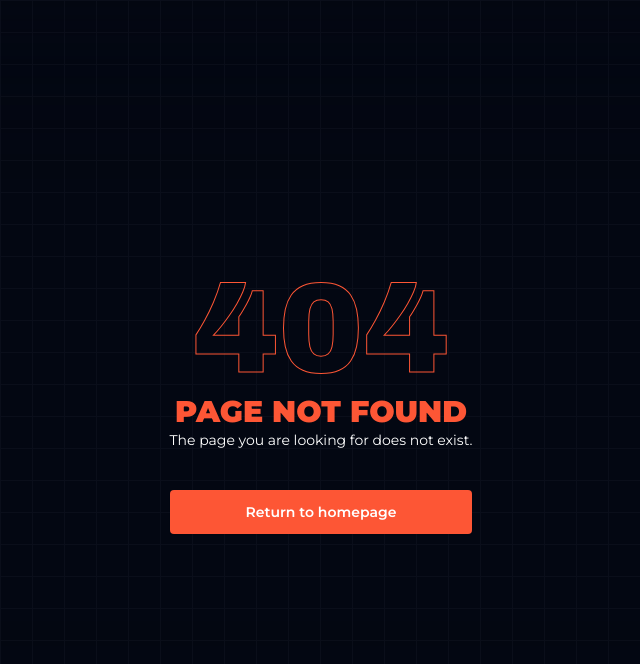
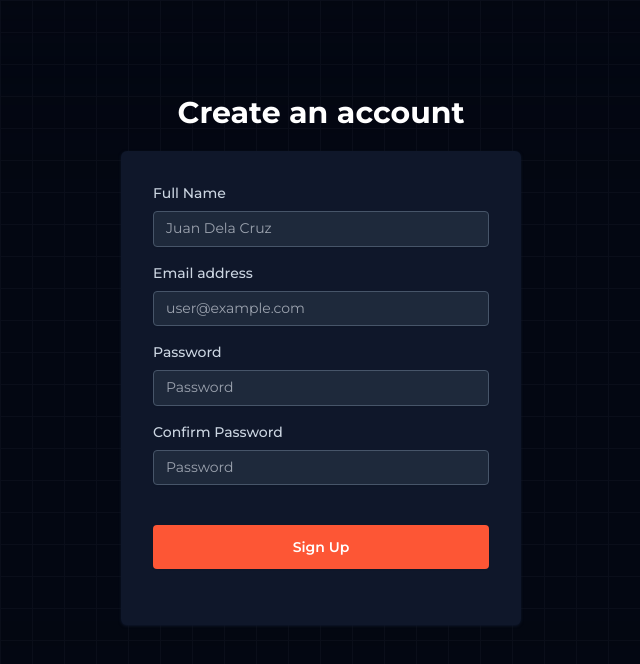
Before and after one commit to jvgervacio/pyro-webapp, a React (Vite) app: page /signup in a window 1280 px wide. Before the commit this address had no page. Shown: the top 664 px of the page, without its empty margins (319-959 px from the left). Built offline with nearby package versions, Linux system fonts and the light colour scheme; what tailwindcss-animation-delay would draw is missing.

Commit message:
added track page and other minor changes

```diff
--- a/package.json
+++ b/package.json
@@ -10,12 +10,15 @@
   },
   "dependencies": {
     "@react-icons/all-files": "^4.1.0",
+    "dotenv": "^16.0.3",
+    "firebase": "^9.19.0",
     "react": "^18.2.0",
     "react-dom": "^18.2.0",
     "react-icons": "^4.8.0",
     "react-map-gl": "^7.0.21",
     "react-redux": "^8.0.5",
     "react-router-dom": "^6.10.0",
+    "redux": "^4.2.1",
     "sass": "^1.60.0",
     "tailwindcss-animation-delay": "^1.0.7"
   },
--- a/src/components/navbar.tsx
+++ b/src/components/navbar.tsx
@@ -15,7 +15,7 @@ const Navbar: React.FC<{selected_index:number}> = (props) => {
           nav_items.map((item, index) => <Link className={"px-5 py-2 text-center w-max hover:text-orange-4001"} to={item.link}>{item.title}</Link>)
         }
         </section>
-        <Link className="px-10 py-2 text-sm font-semibold text-center text-white transition-all duration-200 rounded shadow-sm w-min bg-portland_orange hover:brightness-125" to="/login">Login</Link>
+        <Link className="px-10 py-2 text-sm font-semibold text-center text-white transition-all duration-200 rounded shadow-sm w-min bg-portland_orange hover:brightness-125" to="/signin">Login</Link>
       </nav>
     );
 }
--- a/src/main.tsx
+++ b/src/main.tsx
@@ -1,10 +1,12 @@
 import React from 'react'
 import ReactDOM from 'react-dom/client'
 import './index.scss'
+import { BrowserRouter, Route, Routes } from 'react-router-dom'
 import HomePage from './pages/home_page'
-import { BrowserRouter, Route, Routes } from 'react-router-dom'
-import LoginPage from './pages/login_page';
+import SigninPage from './pages/signin_page';
 import NotFoundPage from './pages/not_found'
+import TrackingPage from './pages/track_page'
+import SignupPage from './pages/signup_page'
 
 ReactDOM.createRoot(document.getElementById('root') as HTMLElement).render(
   <React.StrictMode>
@@ -12,7 +14,9 @@ ReactDOM.createRoot(document.getElementById('root') as HTMLElement).render(
       <div className="z-[-1] w-full h-full fixed bg-opacity-10 bg-contain backdrop-blur-[100px]"/>
       <Routes>
         <Route path='/' element={<HomePage />} />
-        <Route path='/login' element={<LoginPage />} />
+        <Route path='/signin' element={<SigninPage />} />
+        <Route path='/signup' element={<SignupPage />} />
+        <Route path='/track' element={<TrackingPage />} />
         <Route path='*' element={<NotFoundPage />} />
       </Routes>
     </BrowserRouter>
--- a/src/pages/home_page.tsx
+++ b/src/pages/home_page.tsx
@@ -15,7 +15,8 @@ const HomePage: React.FC = () => {
           With real-time alerts and remote access, you can rest easy knowing
           that your property is protected against fire hazards.
         </p>
-        <Link className="px-20 py-3 text-sm font-semibold text-center text-white transition-all duration-200 rounded-xl shadow-sm bg-portland_orange hover:brightness-125 self-center animate-slidein" to="/">Get Started</Link>
+
+        <Link className="self-center px-20 rounded-full button animate-slidein" to="/">Get Started</Link>
 
       </section>
       <footer>
--- a/src/pages/login_page.tsx
+++ /dev/null
@@ -1,31 +0,0 @@
-import React from 'react';
-import Navbar from '../components/navbar';
-import { Link } from 'react-router-dom';
-
-const LoginPage: React.FC = () => {
-  return (
-      <div className='grid w-full h-screen bg-repeat place-items-center bg-cell'>
-          <div className='flex flex-col items-center content-center w-[400px] gap-5 -translate-y-10'>
-              <h1 className='text-3xl font-bold font-montserrat animate-slidein'>Sign in to your account</h1>
-              <div className="w-full px-8 py-8 rounded-md shadow shadow-slate-900 bg-slate-900 animate-slidein">
-                <div className="w-full mb-4">
-                    <label className="block mb-2 text-sm font-medium text-slate-300" htmlFor="email address"> Email address </label>
-                    <input className="textfield w-full" id="email address"type="text"placeholder="user@example.com"/>
-                </div>
-                <div className="w-full mb-4">
-                    <label className="block mb-2 text-sm font-medium text-slate-300" htmlFor="password"> Password </label>
-                    <input className="textfield w-full"id="password"type="password"placeholder="Password"/>
-                </div>
-                <a className='font-semibold text-orange-300'>Forgot password?</a>
-                <div className="mt-6 mb-6">
-                        <button className="button w-full"  type="button"> Sign in
-                        </button>
-                    </div>
-
-              </div>
-          </div>
-      </div>
-  );
-};
-
-export default LoginPage;
--- /dev/null
+++ b/src/pages/signin_page.tsx
@@ -0,0 +1,32 @@
+import React from 'react';
+import Navbar from '../components/navbar';
+import { Link } from 'react-router-dom';
+
+const SigninPage: React.FC = () => {
+
+    return (
+        <div className='grid w-full h-screen bg-repeat place-items-center bg-cell'>
+            <div className='flex flex-col items-center content-center w-[400px] gap-5 -translate-y-10'>
+                <h1 className='text-3xl font-bold font-montserrat animate-slidein'>Sign in to your account</h1>
+                <div className="w-full px-8 py-8 rounded-md shadow shadow-slate-900 bg-slate-900 animate-slidein">
+                    <div className="w-full mb-4">
+                        <label className="block mb-2 text-sm font-medium text-slate-300" htmlFor="email address"> Email address </label>
+                        <input className="w-full textfield" id="email address"type="text"placeholder="user@example.com"/>
+                    </div>
+                    <div className="w-full mb-4">
+                        <label className="block mb-2 text-sm font-medium text-slate-300" htmlFor="password"> Password </label>
+                        <input className="w-full textfield"id="password"type="password"placeholder="Password"/>
+                    </div>
+                    <a className='font-semibold text-orange-300'>Forgot password?</a>
+                    <div className="mt-6 mb-6">
+                            <button className="w-full button"  type="button"> Sign in
+                            </button>
+                        </div>
+
+                </div>
+            </div>
+        </div>
+    );
+};
+
+export default SigninPage;
--- /dev/null
+++ b/src/pages/signup_page.tsx
@@ -0,0 +1,37 @@
+import React from 'react';
+import Navbar from '../components/navbar';
+import { Link } from 'react-router-dom';
+
+const SignupPage: React.FC = () => {
+  return (
+      <div className='grid w-full h-screen bg-repeat place-items-center bg-cell'>
+          <div className='flex flex-col items-center content-center w-[400px] gap-5 -translate-y-10'>
+              <h1 className='text-3xl font-bold font-montserrat animate-slidein'>Create an account</h1>
+              <div className="w-full px-8 py-8 rounded-md shadow shadow-slate-900 bg-slate-900 animate-slidein">
+                <div className="w-full mb-4">
+                    <label className="block mb-2 text-sm font-medium text-slate-300" htmlFor="name">Full Name</label>
+                    <input className="w-full textfield" id="fullname"type="text"placeholder="Juan Dela Cruz"/>
+                </div>
+                <div className="w-full mb-4">
+                    <label className="block mb-2 text-sm font-medium text-slate-300" htmlFor="email address">Email address</label>
+                    <input className="w-full textfield" id="email address"type="text"placeholder="user@example.com"/>
+                </div>
+                <div className="w-full mb-4">
+                    <label className="block mb-2 text-sm font-medium text-slate-300" htmlFor="password">Password</label>
+                    <input className="w-full textfield"id="password"type="password"placeholder="Password"/>
+                </div>
+                <div className="w-full mb-10">
+                    <label className="block mb-2 text-sm font-medium text-slate-300" htmlFor="password">Confirm Password</label>
+                    <input className="w-full textfield"id="confirm"type="password"placeholder="Password"/>
+                </div>
+                <div className="mt-6 mb-6">
+                        <button className="w-full button"  type="button">Sign Up</button>
+                    </div>
+
+              </div>
+          </div>
+      </div>
+  );
+};
+
+export default SignupPage;
--- a/src/pages/track_page.tsx
+++ b/src/pages/track_page.tsx
@@ -0,0 +1,45 @@
+import React from "react";
+import Navbar from "../components/navbar";
+import { Link } from "react-router-dom";
+import Map, {ScaleControl} from "react-map-gl";
+import { MapboxScaleControl } from "react-map-gl/dist/esm/types";
+
+const MAPBOX_TOKEN = "pk.eyJ1IjoianZnZXJ2YWNpbzEyMDQ5MCIsImEiOiJjbGZ3eXV6YmkwamNyM21xcXJ3cWJqNXJ0In0.G3OxdgB6KeDqeoE099AYJQ";
+
+const TrackingPage: React.FC = () => {
+  const initialViewState = {
+    latitude: 7.441268,
+    longitude: 125.806475,
+    zoom: 16.18,
+    pitch: 52.50,
+    bearing: 0
+
+  }
+  return (
+    <div className="w-screen h-screen bg-repeat bg-cell">
+      <Navbar selected_index={1} />
+      <section className="flex flex-col justify-center max-w-screen-xl mx-auto h-[80%] mt-5">
+        <div className="w-full h-full bg-black shadow rounded-3xl overflow-clip shadow-slate-900 animate-slidein ">
+          <Map
+            initialViewState={initialViewState}
+            // longitude={initialViewState.longitude}
+            // latitude={initialViewState.latitude}
+            pitch={initialViewState.pitch}
+            mapStyle="mapbox://styles/jvgervacio120490/clfwy7lf5003001rwivsiq3ck"
+            mapboxAccessToken={MAPBOX_TOKEN}
+            minZoom={3}
+            bearing={initialViewState.bearing}
+            attributionControl={false}
+            style={{ width: "100%", height: "100%" }}
+            >
+            <ScaleControl/>
+          </Map>
+        </div>
+      </section>
+
+      <footer></footer>
+    </div>
+  );
+};
+
+export default TrackingPage;
--- a/vite.config.ts
+++ b/vite.config.ts
@@ -1,7 +1,5 @@
 import { defineConfig } from 'vite'
 import react from '@vitejs/plugin-react'
-import autoprefixer from 'autoprefixer'
-import tailwindcss from 'tailwindcss'
 
 // https://vitejs.dev/config/
 export default defineConfig({
```
Also changed, not shown: src/components/map.tsx (deleted), src/pages/dashboard_page.tsx (added), 1 other file (tests, documents, lock files or other folders).
